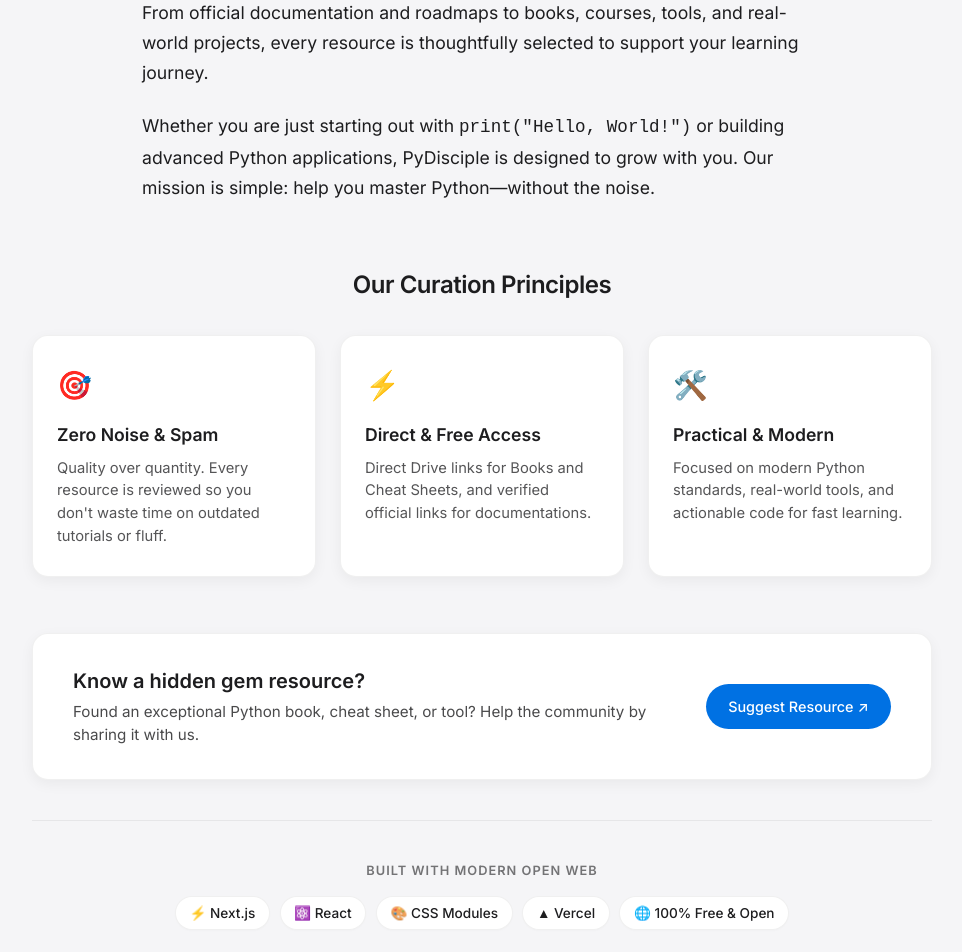
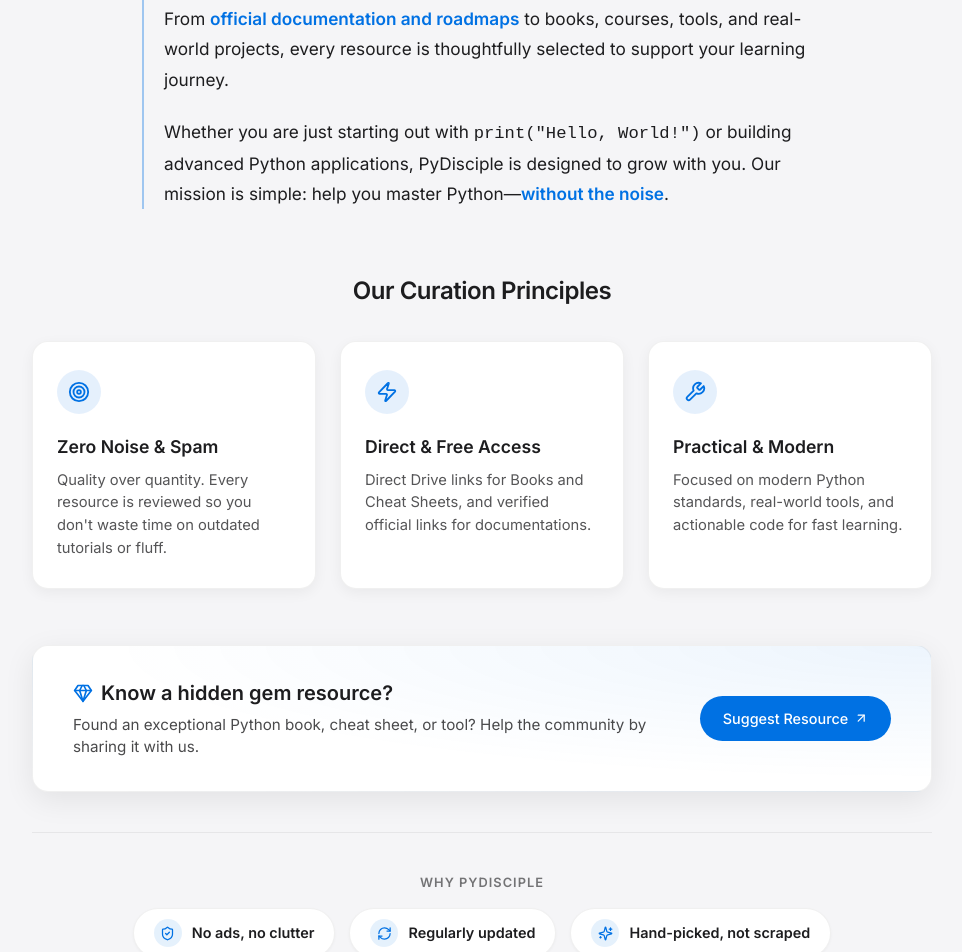
Before and after one commit to JAGDISH-SALI-0010/website-project, a Next.js app: page /about in a window 1280 px wide. Shown: the part 380-1332 px from the top of the page, without its empty margins (158-1120 px from the left). Built offline with nearby package versions, Linux system fonts and the light colour scheme.

Commit message:
Polish About page: react-icons, premium CTA card, editorial typography

```diff
--- a/src/app/about/About.module.css
+++ b/src/app/about/About.module.css
@@ -1,3 +1,39 @@
+/* ─── Intro prose block ───────────────────────────────────────── */
+.introBlock {
+  max-width: 680px;
+  margin: 0 auto;
+  /* Left accent border — editorial pull-quote feel */
+  border-left: 2.5px solid rgba(0, 113, 227, 0.35);
+  padding-left: 1.25rem;
+}
+
+/* Base paragraph style */
+.introParagraph {
+  font-size: 1.075rem;
+  line-height: 1.75;
+  color: var(--foreground);
+  opacity: 0.75;
+  margin-bottom: 1.4rem;
+}
+
+.introParagraph:last-child {
+  margin-bottom: 0;
+}
+
+/* Lead paragraph — slightly larger and less muted */
+.introLead {
+  font-size: 1.2rem;
+  opacity: 0.92;
+  line-height: 1.7;
+}
+
+/* Key phrase highlight */
+.highlight {
+  color: var(--primary-btn);
+  font-weight: 600;
+}
+
+/* ─── Curation Principles section ─────────────────────────────── */
 .section {
   margin-top: 4rem;
 }
@@ -34,9 +70,23 @@
   box-shadow: 0 8px 20px rgba(0, 0, 0, 0.06);
 }
 
-.cardIcon {
-  font-size: 1.75rem;
-  margin-bottom: 1rem;
+/* Tinted-circle icon container for principle cards */
+.cardIconWrap {
+  display: inline-flex;
+  align-items: center;
+  justify-content: center;
+  width: 44px;
+  height: 44px;
+  border-radius: 50%;
+  background: rgba(0, 113, 227, 0.1);
+  margin-bottom: 1.25rem;
+  flex-shrink: 0;
+}
+
+.cardIconSvg {
+  width: 22px;
+  height: 22px;
+  color: var(--primary-btn);
 }
 
 .cardTitle {
@@ -70,13 +120,16 @@
   align-items: center;
   justify-content: space-between;
   gap: 2rem;
-  background: var(--card-bg, #ffffff);
+  /* Premium gradient — light blue tint corner glow */
+  background:
+    radial-gradient(ellipse at top right, rgba(0, 113, 227, 0.07) 0%, transparent 65%),
+    var(--card-bg, #ffffff);
   border: 1px solid var(--card-border, #e5e7eb);
   border-radius: 16px;
   padding: 2rem 2.5rem;
   max-width: 900px;
   margin: 3.5rem auto 0;
-  box-shadow: var(--card-shadow, 0 1px 3px rgba(0, 0, 0, 0.04));
+  box-shadow: var(--card-shadow-hover);
 }
 
 .ctaContent {
@@ -84,10 +137,21 @@
 }
 
 .ctaTitle {
+  display: flex;
+  align-items: center;
+  gap: 0.5rem;
   font-size: 1.25rem;
   font-weight: 600;
   margin-bottom: 0.35rem;
   color: var(--foreground, #111827);
+}
+
+/* Gem icon next to the CTA heading */
+.ctaTitleIcon {
+  width: 20px;
+  height: 20px;
+  flex-shrink: 0;
+  color: var(--primary-btn);
 }
 
 .ctaText {
@@ -102,6 +166,7 @@
   display: inline-flex;
   align-items: center;
   justify-content: center;
+  gap: 0.375rem;
   background: #0071e3;
   color: #ffffff;
   font-weight: 500;
@@ -110,12 +175,24 @@
   border-radius: 980px;
   text-decoration: none;
   white-space: nowrap;
-  transition: all 0.2s ease;
+  transition: background 0.2s ease, transform 0.2s ease;
+}
+
+/* Arrow icon inside the button */
+.ctaArrow {
+  display: inline-flex;
+  align-items: center;
+  transition: transform 0.2s ease;
 }
 
 .ctaButton:hover {
   background: #0077ed;
   transform: translateY(-1px);
+}
+
+/* Arrow launches toward top-right on hover */
+.ctaButton:hover .ctaArrow {
+  transform: translateX(2px) translateY(-2px);
 }
 
 @media (max-width: 768px) {
@@ -154,18 +231,52 @@
   display: flex;
   flex-wrap: wrap;
   justify-content: center;
-  gap: 0.6rem;
+  gap: 0.875rem;
 }
 
 .badge {
+  display: inline-flex;
+  align-items: center;
+  gap: 0.625rem;
   background: var(--card-bg, #ffffff);
   border: 1px solid var(--card-border, #e5e7eb);
-  padding: 0.35rem 0.85rem;
+  padding: 0.625rem 1.25rem;
   border-radius: 980px;
-  font-size: 0.85rem;
+  font-size: 0.9rem;
   color: var(--foreground, #374151);
-  font-weight: 500;
-  box-shadow: 0 1px 2px rgba(0, 0, 0, 0.02);
+  font-weight: 600;
+  box-shadow: 0 1px 3px rgba(0, 0, 0, 0.04);
+  transition:
+    border-color 0.2s ease,
+    box-shadow   0.2s ease,
+    transform    0.2s ease;
+}
+
+.badge:hover {
+  border-color: rgba(0, 113, 227, 0.35);
+  box-shadow: 0 4px 14px rgba(0, 113, 227, 0.1);
+  transform: translateY(-1px);
+}
+
+/* Tinted circle that sits behind the icon */
+.badgeIconWrap {
+  display: inline-flex;
+  align-items: center;
+  justify-content: center;
+  width: 28px;
+  height: 28px;
+  border-radius: 50%;
+  flex-shrink: 0;
+  /* Soft blue tint — works in both light and dark mode */
+  background: rgba(0, 113, 227, 0.1);
+}
+
+/* Icon sits inside the circle, colored with brand blue */
+.badgeIcon {
+  width: 15px;
+  height: 15px;
+  flex-shrink: 0;
+  color: var(--primary-btn);
 }
 
 .creatorSection {
--- a/src/app/about/page.js
+++ b/src/app/about/page.js
@@ -1,4 +1,5 @@
 import SectionHeading from "@/components/shared/SectionHeading";
+import { LuShieldCheck, LuRefreshCw, LuSparkles, LuUsers, LuArrowUpRight, LuGem, LuTarget, LuZap, LuWrench } from "react-icons/lu";
 import styles from "./About.module.css";
 
 export const metadata = {
@@ -15,15 +16,30 @@
           subtitle="Curating the best of the Python ecosystem."
         />
 
-        <div style={{ maxWidth: "680px", margin: "0 auto", fontSize: "1.1rem", lineHeight: "1.7", opacity: 0.8 }} className="slide-up">
-          <p style={{ marginBottom: "1.5rem" }}>
-            PyDisciple is a curated learning platform built to help developers master Python through carefully selected resources. We focus on quality over quantity, so you can spend less time searching and more time learning.
+        <div className={styles.introBlock}>
+          {/* Lead paragraph — larger, higher opacity */}
+          <p className={`${styles.introParagraph} ${styles.introLead} slide-up`} style={{ animationDelay: "0s" }}>
+            PyDisciple is a curated learning platform built to help developers
+            master Python through carefully selected resources. We focus on{" "}
+            <span className={styles.highlight}>quality over quantity</span>, so
+            you can spend less time searching and more time learning.
           </p>
-          <p style={{ marginBottom: "1.5rem" }}>
-            From official documentation and roadmaps to books, courses, tools, and real-world projects, every resource is thoughtfully selected to support your learning journey.
+
+          {/* Second paragraph */}
+          <p className={`${styles.introParagraph} slide-up`} style={{ animationDelay: "0.1s" }}>
+            From{" "}
+            <span className={styles.highlight}>official documentation and roadmaps</span>{" "}
+            to books, courses, tools, and real-world projects, every resource is
+            thoughtfully selected to support your learning journey.
           </p>
-          <p>
-            Whether you are just starting out with <code>print("Hello, World!")</code> or building advanced Python applications, PyDisciple is designed to grow with you. Our mission is simple: help you master Python—without the noise.
+
+          {/* Third paragraph */}
+          <p className={`${styles.introParagraph} slide-up`} style={{ animationDelay: "0.2s" }}>
+            Whether you are just starting out with{" "}
+            <code>print(&quot;Hello, World!&quot;)</code> or building advanced
+            Python applications, PyDisciple is designed to grow with you. Our
+            mission is simple: help you master Python—
+            <span className={styles.highlight}>without the noise</span>.
           </p>
         </div>
 
@@ -32,24 +48,30 @@
           <h2 className={styles.sectionTitle}>Our Curation Principles</h2>
           <div className={styles.grid}>
             <div className={styles.card}>
-              <div className={styles.cardIcon}>🎯</div>
-              <h3 className={styles.cardTitle}>Zero Noise & Spam</h3>
+              <div className={styles.cardIconWrap}>
+                <LuTarget className={styles.cardIconSvg} aria-hidden="true" />
+              </div>
+              <h3 className={styles.cardTitle}>Zero Noise &amp; Spam</h3>
               <p className={styles.cardText}>
                 Quality over quantity. Every resource is reviewed so you don't waste time on outdated tutorials or fluff.
               </p>
             </div>
 
             <div className={styles.card}>
-              <div className={styles.cardIcon}>⚡</div>
-              <h3 className={styles.cardTitle}>Direct & Free Access</h3>
+              <div className={styles.cardIconWrap}>
+                <LuZap className={styles.cardIconSvg} aria-hidden="true" />
+              </div>
+              <h3 className={styles.cardTitle}>Direct &amp; Free Access</h3>
               <p className={styles.cardText}>
                 Direct Drive links for Books and Cheat Sheets, and verified official links for documentations.
               </p>
             </div>
 
             <div className={styles.card}>
-              <div className={styles.cardIcon}>🛠️</div>
-              <h3 className={styles.cardTitle}>Practical & Modern</h3>
+              <div className={styles.cardIconWrap}>
+                <LuWrench className={styles.cardIconSvg} aria-hidden="true" />
+              </div>
+              <h3 className={styles.cardTitle}>Practical &amp; Modern</h3>
               <p className={styles.cardText}>
                 Focused on modern Python standards, real-world tools, and actionable code for fast learning.
               </p>
@@ -60,7 +82,10 @@
         {/* Feature 2: Suggest a Resource */}
         <div className={`${styles.ctaBox} slide-up`}>
           <div className={styles.ctaContent}>
-            <h3 className={styles.ctaTitle}>Know a hidden gem resource?</h3>
+            <h3 className={styles.ctaTitle}>
+              <LuGem className={styles.ctaTitleIcon} aria-hidden="true" />
+              Know a hidden gem resource?
+            </h3>
             <p className={styles.ctaText}>
               Found an exceptional Python book, cheat sheet, or tool? Help the community by sharing it with us.
             </p>
@@ -71,19 +96,41 @@
             rel="noopener noreferrer"
             className={styles.ctaButton}
           >
-            Suggest Resource ↗
+            Suggest Resource
+            <span className={styles.ctaArrow} aria-hidden="true">
+              <LuArrowUpRight />
+            </span>
           </a>
         </div>
 
-        {/* Feature 3: Built With Tech Stack */}
+        {/* Feature 3: Trust / Value Badges */}
         <section className={`${styles.techSection} slide-up`}>
-          <span className={styles.techLabel}>Built With Modern Open Web</span>
+          <span className={styles.techLabel}>Why PyDisciple</span>
           <div className={styles.techBadges}>
-            <span className={styles.badge}>⚡ Next.js</span>
-            <span className={styles.badge}>⚛️ React</span>
-            <span className={styles.badge}>🎨 CSS Modules</span>
-            <span className={styles.badge}>▲ Vercel</span>
-            <span className={styles.badge}>🌐 100% Free & Open</span>
+            <span className={styles.badge}>
+              <span className={styles.badgeIconWrap} aria-hidden="true">
+                <LuShieldCheck className={styles.badgeIcon} />
+              </span>
+              No ads, no clutter
+            </span>
+            <span className={styles.badge}>
+              <span className={styles.badgeIconWrap} aria-hidden="true">
+                <LuRefreshCw className={styles.badgeIcon} />
+              </span>
+              Regularly updated
+            </span>
+            <span className={styles.badge}>
+              <span className={styles.badgeIconWrap} aria-hidden="true">
+                <LuSparkles className={styles.badgeIcon} />
+              </span>
+              Hand-picked, not scraped
+            </span>
+            <span className={styles.badge}>
+              <span className={styles.badgeIconWrap} aria-hidden="true">
+                <LuUsers className={styles.badgeIcon} />
+              </span>
+              Community-driven
+            </span>
           </div>
         </section>
 
```
